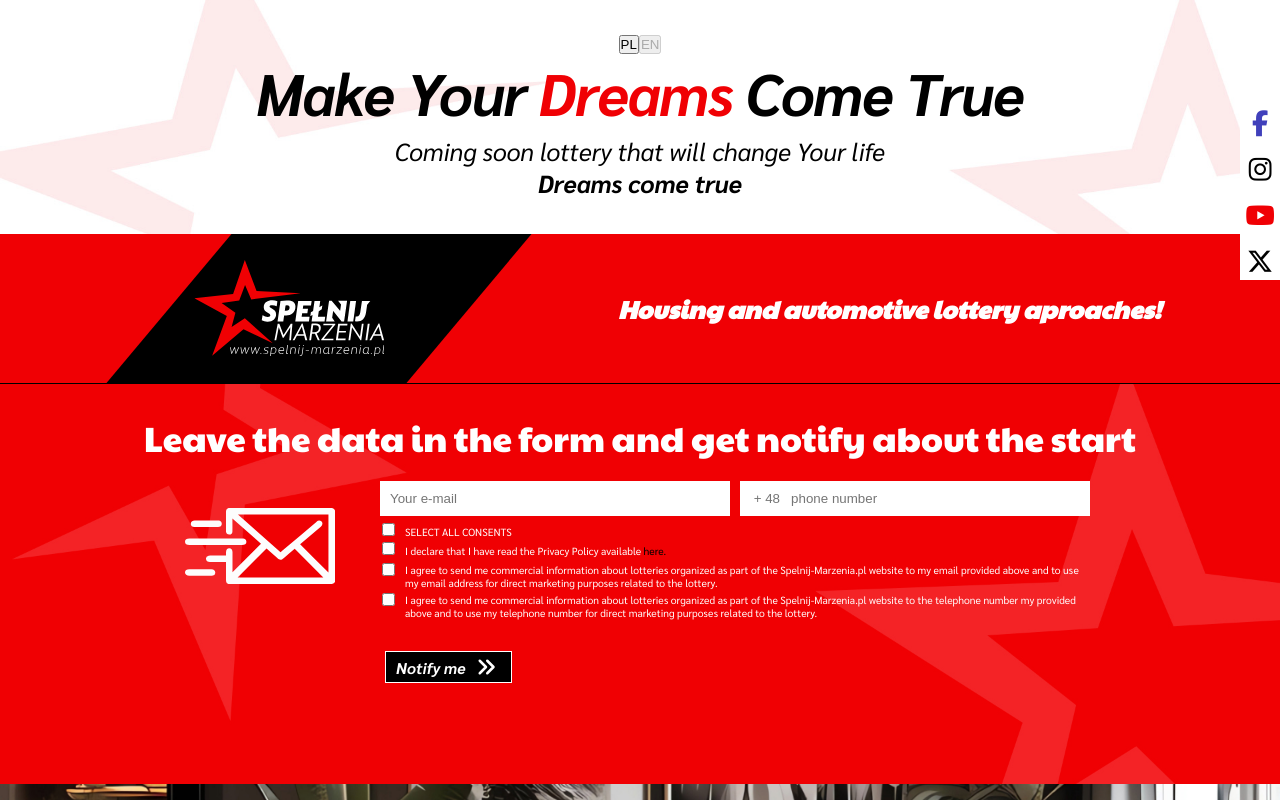
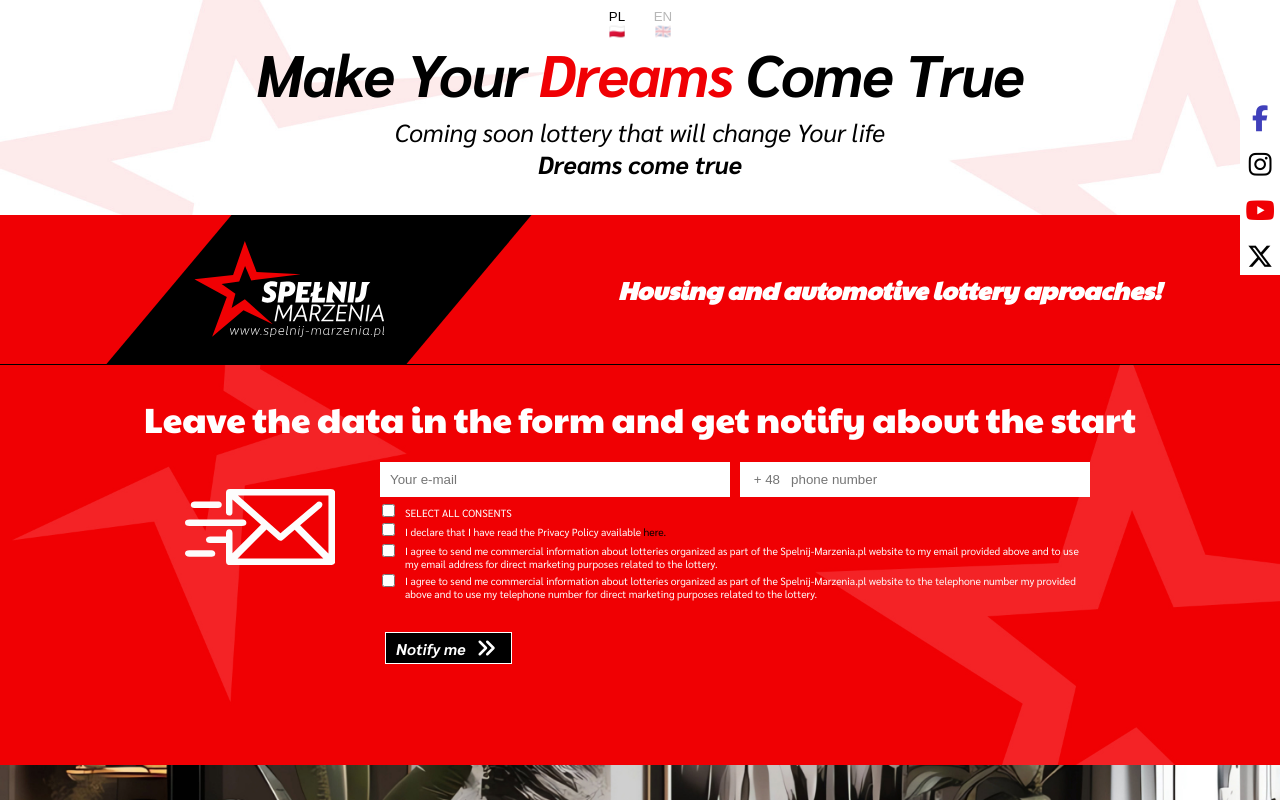
Before and after one commit to JerryWski/Project-Dreams, a React (Vite) app: page / in a window 1280 px wide. Shown: the top 800 px of the page. Built offline with nearby package versions, Linux system fonts and the light colour scheme.

Commit message:
language switcher

```diff
--- a/src/components/WelcomeSection.module.css
+++ b/src/components/WelcomeSection.module.css
@@ -20,6 +20,23 @@
   font-family: var(--main-font);
   padding: 35px 3px;
   font-style: italic;
+}
+.lang_switcher {
+  position: absolute;
+  top: 3%;
+  display: flex;
+  gap: 10px;
+}
+.translator_button {
+  background-color: transparent;
+  /* background-image: url('/public/gb_icon.jpg');
+  background-repeat: no-repeat;
+  background-size: contain; */
+  border: none;
+  width: 36px;
+  height: 36px;
+  cursor: pointer;
+
 }
 .intro_heading {
   font-size: 1.7rem;
--- a/src/components/WelcomeSection.tsx
+++ b/src/components/WelcomeSection.tsx
@@ -3,8 +3,8 @@ import FormSection from './FormSection';
 import styles from './WelcomeSection.module.css';
 
 const lngs: any = {
-  pl: { nativeName: 'PL' },
-  en: { nativeName: 'EN' },
+  pl: { nativeName: 'PL 🇵🇱' },
+  en: { nativeName: 'EN 🇬🇧' },
 };
 
 const WelcomeSection = () => {
@@ -13,10 +13,10 @@ const WelcomeSection = () => {
     <div className={styles.welcome_section}>
       <div className={styles.intro_container}>
         <div className={styles.intro_wrapper}>
-          <div>
+          <div className={styles.lang_switcher}>
             {Object.keys(lngs).map((lng) => (
               <button
-                className={styles.translator}
+                className={styles.translator_button}
                 type="submit"
                 key={lng}
                 onClick={() => i18n.changeLanguage(lng)}
@@ -26,6 +26,7 @@ const WelcomeSection = () => {
               </button>
             ))}{' '}
           </div>
+
           <h1 className={styles.intro_heading}>
             <Trans i18nKey="mainHeader">
               Spełniamy Twoje <span>marzenia!</span>
```
Also changed, not shown: public/gb_icon.jpg (added), public/pl_icon.jpg (added).
